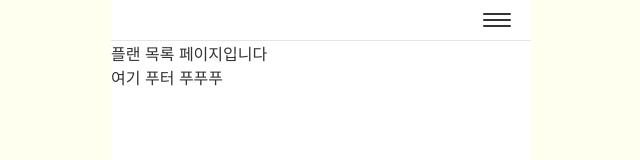
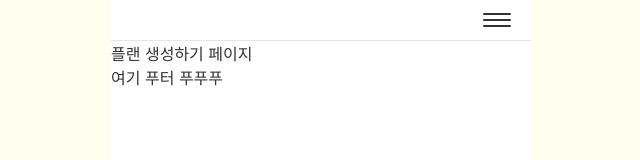
Before and after one commit to plani-power/frontend, a React (Create React App) app: page /plans/createPlan in a window 1280 px wide. Shown: the top 160 px of the page, without its empty margins (319-959 px from the left). Built offline with nearby package versions, Linux system fonts and the light colour scheme.

Commit message:
Feat : 플랜 생성하기 페이지 추가
플랜 생성하기 페이지 신규 생성, 라우터 파일 수정

```diff
--- a/src/pages/plans/PlansPage.tsx
+++ b/src/pages/plans/PlansPage.tsx
@@ -1,8 +1,14 @@
+import { Link } from "react-router-dom";
+
 const PlansPage = () => {
+
     return (
-        <p>
-            플랜 목록 페이지입니다
-        </p>
+        <div>
+            <p>
+                플랜 목록 페이지입니다
+            </p>
+            <button><Link to='/plans/CreatePlan'>플랜 생성하기</Link></button>
+        </div>
     )
 }
 
--- /dev/null
+++ b/src/pages/plans/createPlan.tsx
@@ -0,0 +1,9 @@
+const createPlan = () => {
+    return (
+        <p>
+            플랜 생성하기 페이지
+        </p>
+    )
+}
+
+export default createPlan;
--- a/src/routes/routes.tsx
+++ b/src/routes/routes.tsx
@@ -4,6 +4,7 @@
 import PlanPage from '../pages/plans/PlanPage';
 import MainPage from 'pages/main/MainPage';
 import Layout from 'common/layout/Layout';
+import CreatePlan from '../pages/plans/createPlan';
 
 const router = createBrowserRouter([
   {
@@ -23,6 +24,10 @@
               element: <PlanPage />,
             },
           ]
+      },
+      {
+        path: 'plans/createPlan',
+        element: <CreatePlan />,
       }
     ]
   }
```
